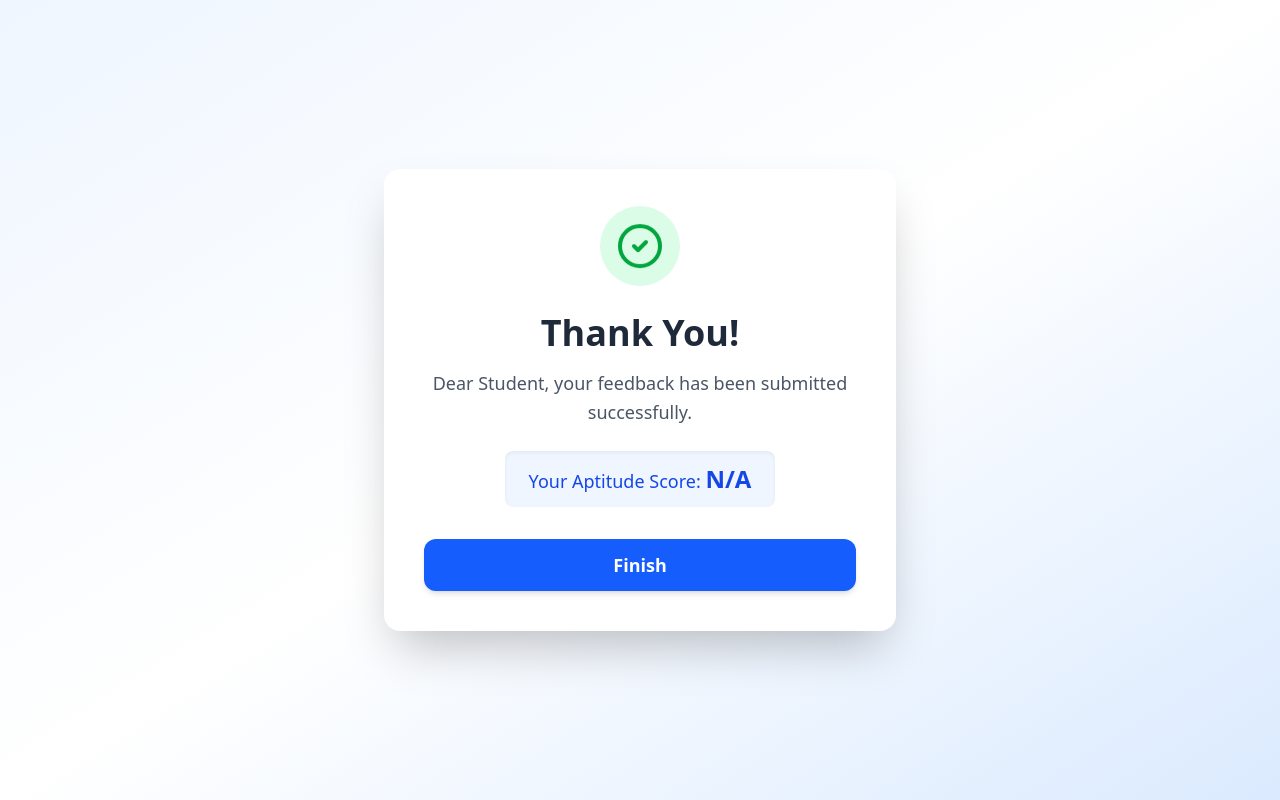
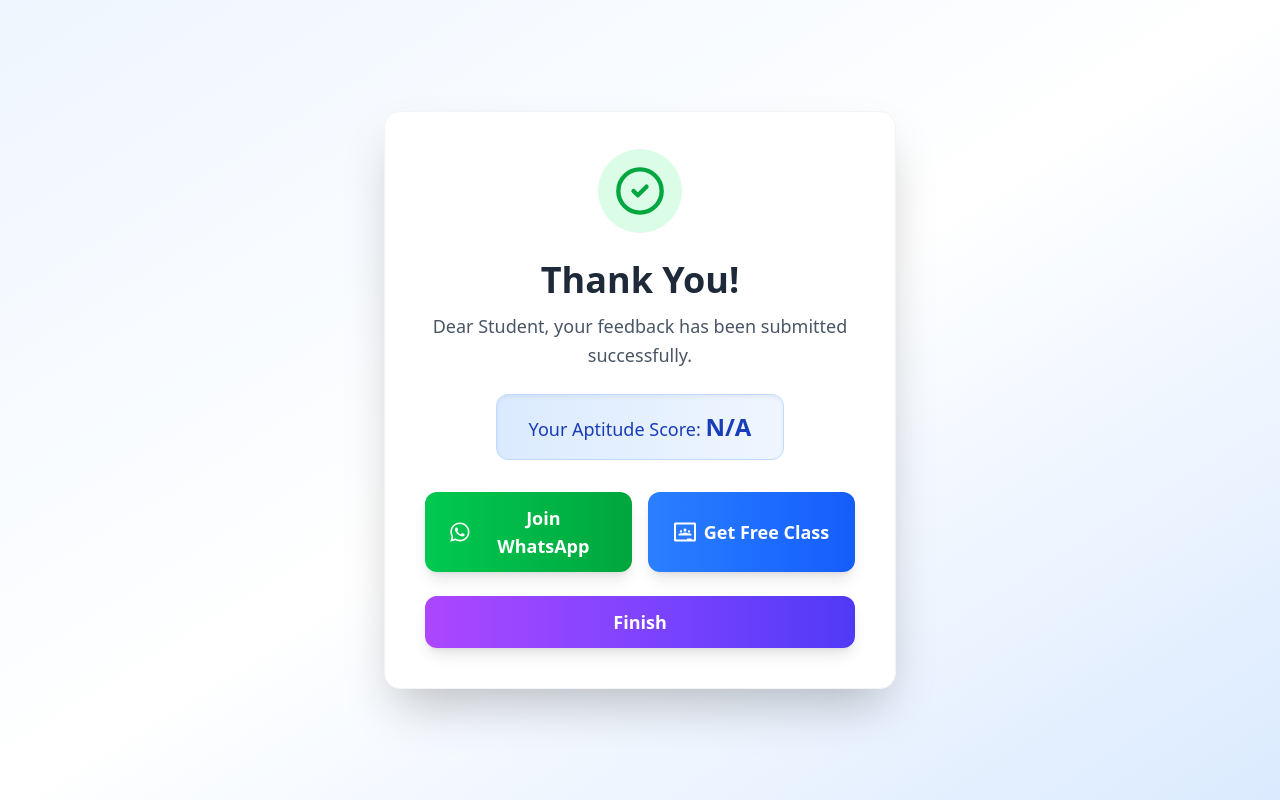
Before and after one commit to Bilal1243/EduApt, a React (Vite) app in the folder frontend/: page /thankyou in a window 1280 px wide. Built offline with nearby package versions, Linux system fonts and the light colour scheme.

Commit message:
added buttons in thankyou page

```diff
--- a/frontend/src/Screens/StudentListScreen.jsx
+++ b/frontend/src/Screens/StudentListScreen.jsx
@@ -5,10 +5,11 @@ import {
   useGetStudentsQuery,
   useGetFeedbacksQuery,
 } from "../slices/userApiSlice";
+import Loader from "../components/Loader";
 
 function StudentListScreen() {
-  const { data: students } = useGetStudentsQuery();
-  const { data: feedbacks } = useGetFeedbacksQuery();
+  const { data: students , isLoading } = useGetStudentsQuery();
+  const { data: feedbacks, isLoading : feedbackLoading } = useGetFeedbacksQuery();
 
   // Sort students by aptitudeMark (highest to lowest)
   const sortedStudents = students
@@ -64,9 +65,11 @@ function StudentListScreen() {
     toast.success("✅ Feedbacks Excel file downloaded!");
   };
 
+    if (isLoading || feedbackLoading) return <Loader />;
+
   return (
     <div className="min-h-screen p-6 bg-gray-50">
-      <h1 className="text-2xl font-bold mb-4">Student List - {sortedStudents.length}</h1>
+      <h1 className="text-2xl font-bold mb-4">Students List - {sortedStudents.length}</h1>
 
       <div className="flex justify-end mb-4 gap-2">
         <button
--- a/frontend/src/Screens/ThankYouScreen.jsx
+++ b/frontend/src/Screens/ThankYouScreen.jsx
@@ -2,7 +2,9 @@ import React from "react";
 import { useSelector, useDispatch } from "react-redux";
 import { clearUserData } from "../slices/userDetailsSlice";
 import { useNavigate } from "react-router-dom";
-import { CheckCircle2 } from "lucide-react"; // nice icon from lucide-react
+import { CheckCircle2 } from "lucide-react";
+import { FaWhatsapp } from "react-icons/fa";
+import { SiGoogleclassroom } from "react-icons/si";
 
 function ThankYouScreen() {
   const navigate = useNavigate();
@@ -12,21 +14,21 @@ function ThankYouScreen() {
 
   const handleFinish = () => {
     dispatch(clearUserData());
-    window.location.href = "https://edure.in/";
+    window.location.href = "https://edure.in/"; // redirect to your site
   };
 
   return (
     <div className="min-h-screen flex items-center justify-center bg-gradient-to-br from-blue-50 via-white to-blue-100 p-6">
-      <div className="bg-white shadow-2xl rounded-2xl p-10 max-w-lg w-full text-center">
+      <div className="bg-white shadow-2xl rounded-2xl p-10 max-w-lg w-full text-center border border-gray-100">
         {/* Success Icon */}
         <div className="flex justify-center mb-6">
           <div className="bg-green-100 text-green-600 rounded-full p-4 animate-bounce">
-            <CheckCircle2 size={48} />
+            <CheckCircle2 size={52} />
           </div>
         </div>
 
         {/* Title */}
-        <h1 className="text-4xl font-extrabold text-gray-800 mb-4">
+        <h1 className="text-4xl font-extrabold text-gray-800 mb-3">
           Thank You!
         </h1>
 
@@ -39,7 +41,7 @@ function ThankYouScreen() {
         </p>
 
         {/* Score */}
-        <div className="bg-blue-50 text-blue-700 py-3 px-6 rounded-lg inline-block mb-8 shadow-inner">
+        <div className="bg-gradient-to-r from-blue-100 to-blue-50 text-blue-800 py-4 px-8 rounded-xl inline-block mb-8 shadow-inner border border-blue-200">
           <p className="text-lg">
             Your Aptitude Score:{" "}
             <span className="font-bold text-2xl">
@@ -48,10 +50,31 @@ function ThankYouScreen() {
           </p>
         </div>
 
+        {/* Action Buttons */}
+        <div className="flex flex-col sm:flex-row gap-4 mb-6">
+          <a
+            href="https://chat.whatsapp.com/IBie81D3DZQ1VsiDjiYXMX?mode=ems_copy_t"
+            target="_blank"
+            rel="noopener noreferrer"
+            className="flex items-center justify-center gap-2 w-full sm:w-1/2 bg-gradient-to-r from-green-500 to-green-600 text-white py-3 px-6 rounded-xl font-semibold text-lg shadow-lg hover:from-green-600 hover:to-green-700 active:scale-95 transition-transform duration-200"
+          >
+            <FaWhatsapp size={22} /> Join WhatsApp
+          </a>
+
+          <a
+            href="https://learn.edure.in/courses/Prompt-Engineering-Concept-Mastery-656b3029e4b08c4823beda36"
+            target="_blank"
+            rel="noopener noreferrer"
+            className="flex items-center justify-center gap-2 w-full sm:w-1/2 bg-gradient-to-r from-blue-500 to-blue-600 text-white py-3 px-6 rounded-xl font-semibold text-lg shadow-lg hover:from-blue-600 hover:to-blue-700 active:scale-95 transition-transform duration-200"
+          >
+            <SiGoogleclassroom size={22} /> Get Free Class
+          </a>
+        </div>
+
         {/* Finish Button */}
         <button
           onClick={handleFinish}
-          className="w-full bg-blue-600 text-white py-3 rounded-xl font-semibold text-lg hover:bg-blue-700 active:scale-95 transition-all duration-200 shadow-md"
+          className="w-full bg-gradient-to-r from-purple-500 to-indigo-600 text-white py-3 rounded-xl font-semibold text-lg shadow-lg hover:from-purple-600 hover:to-indigo-700 active:scale-95 transition-transform duration-200"
         >
           Finish
         </button>
--- a/frontend/src/components/Loader.jsx
+++ b/frontend/src/components/Loader.jsx
@@ -2,7 +2,7 @@ import React from "react";
 import { motion } from "framer-motion";
 
 function Loader() {
-  const text = "edure...";
+  const text = "loading...";
 
   const letterAnimation = {
     hidden: { opacity: 0 },
```
